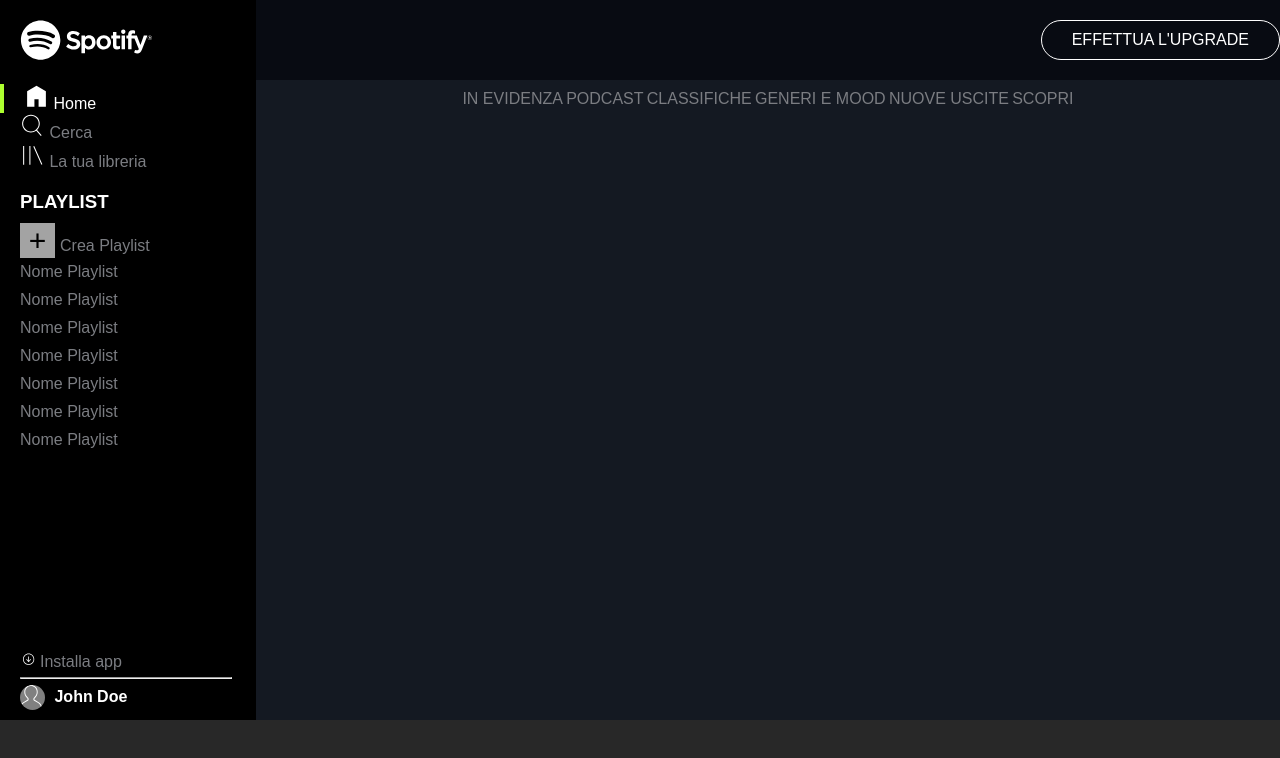
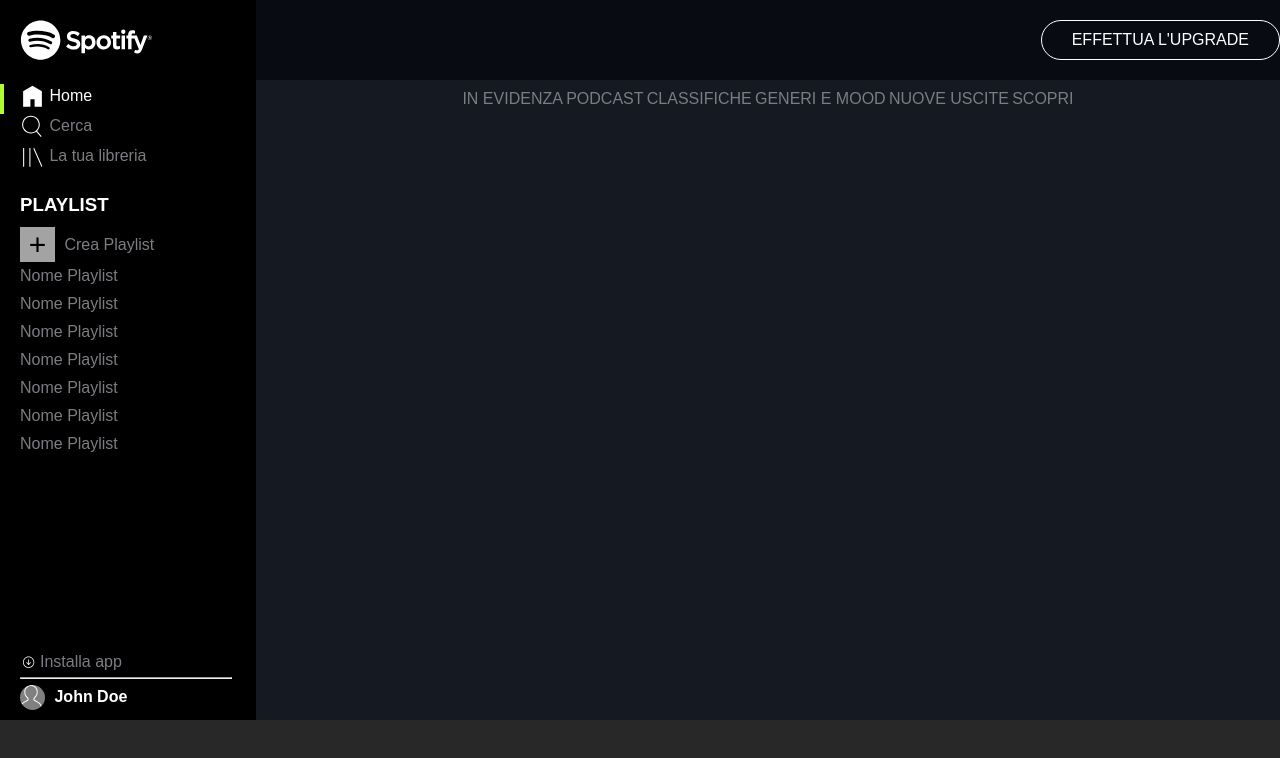
Before and after one commit to marianomarchionna/html-css-spotifyweb, a plain HTML site: page index.html in a window 1280 px wide. Drawn offline with Linux system fonts and the light colour scheme.

Commit message:
Icone menu centrate

```diff
--- a/css/style.css
+++ b/css/style.css
@@ -55,6 +55,10 @@ nav {
     margin: 20px 0;
 }
 
+.nav-top #home {
+    padding-left: 16px;
+}
+
 .nav-top li {
     padding-left: 20px;
 }
@@ -77,8 +81,14 @@ nav {
     color: white;
 }
 
+.nav-top li {
+    line-height: 18px;
+    padding-bottom: 5px;
+}
+
 .nav-top ul li img {
     height: 25px;
+    vertical-align: middle;
 }
 
 .nav-center h3 {
@@ -88,6 +98,14 @@ nav {
 
 .nav-center {
     padding-left: 20px;
+}
+
+.nav-center > a > div {
+    line-height: 35px;
+}
+
+.nav-center span {
+    vertical-align: middle;
 }
 
 .nav-center .plus {
@@ -114,6 +132,7 @@ nav {
 .nav-bottom .install-app img{
     height: 15px;
     margin-right: 5px;
+    vertical-align: middle;
 }
 
 .nav-bottom .user img{
```
Also changed, not shown: index.html (+2 -1 lines).
